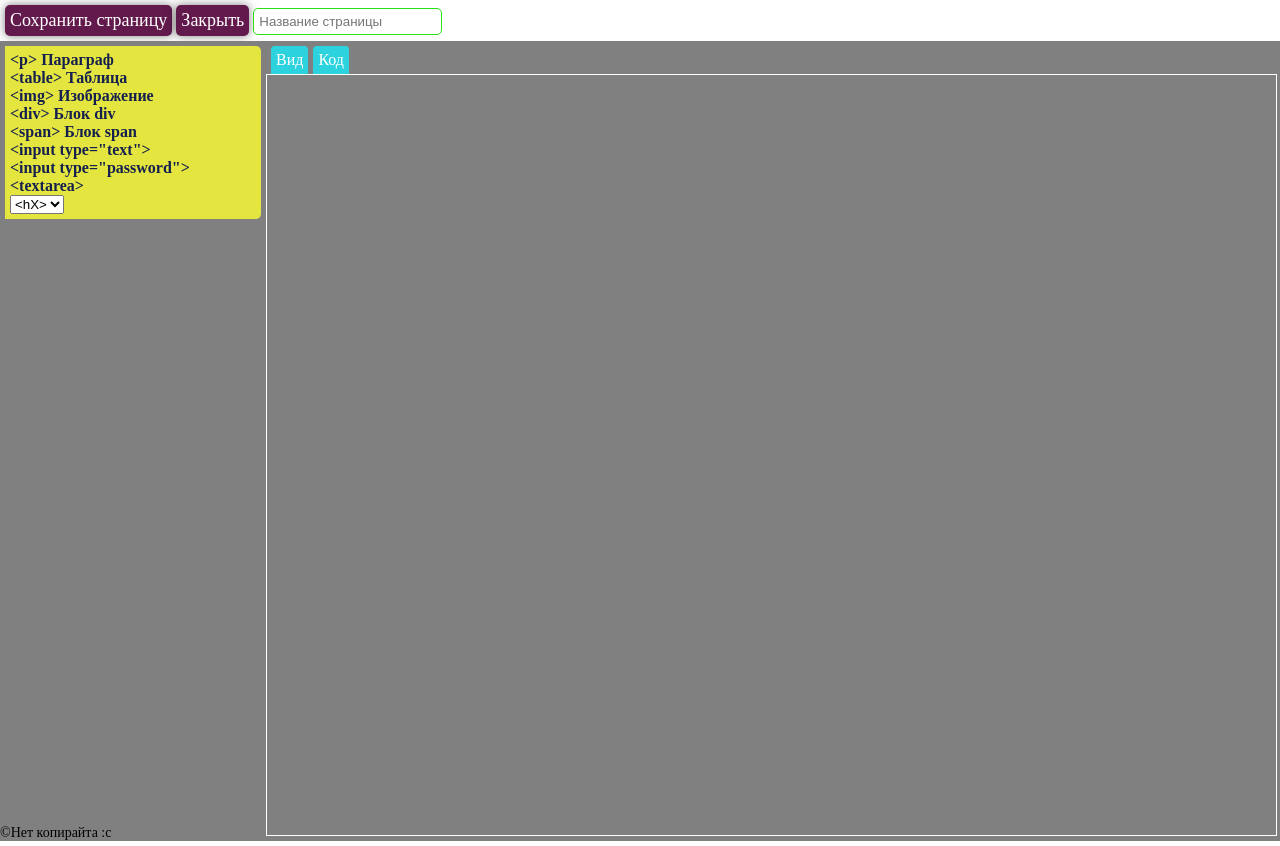
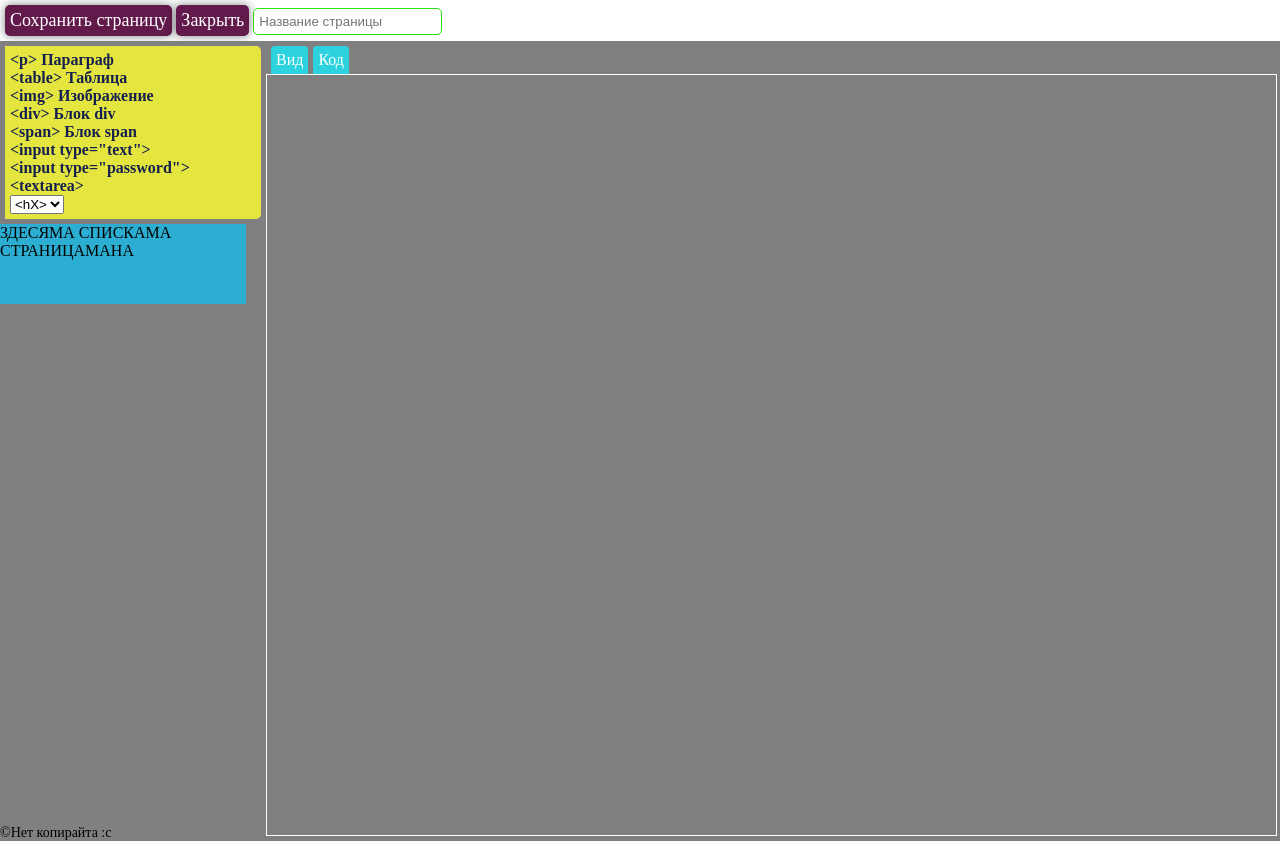
Before and after one commit to SoraTim/Delta, a PHP site: page / in a window 1280 px wide. Run offline with PHP 8.4, Linux system fonts and the light colour scheme; some libraries are stand-ins or nearby versions.

Commit message:
Left block

```diff
--- a/menu.php
+++ b/menu.php
@@ -48,6 +48,9 @@
                 </option>
             </select>
         </div>
+         <div id="pages">
+             ЗДЕСЯМА СПИСКАМА СТРАНИЦАМАНА
+         </div>
         <div id="topMenuBar">
             <div style="position: relative; width: 100%; height: 100%">
                 <div class="singleTab">
--- a/style.css
+++ b/style.css
@@ -70,6 +70,14 @@
     background-color: #808080;
     position:relative;
 }
+#pages
+{
+    font-size:16px;
+    width: calc(20% - 10px);
+    position: absolute;
+    background-color: rgba(24, 185, 228, 0.81);
+    height: 80px;
+}
 #leftSideBar
 {
     margin: 5px 5px;
```
